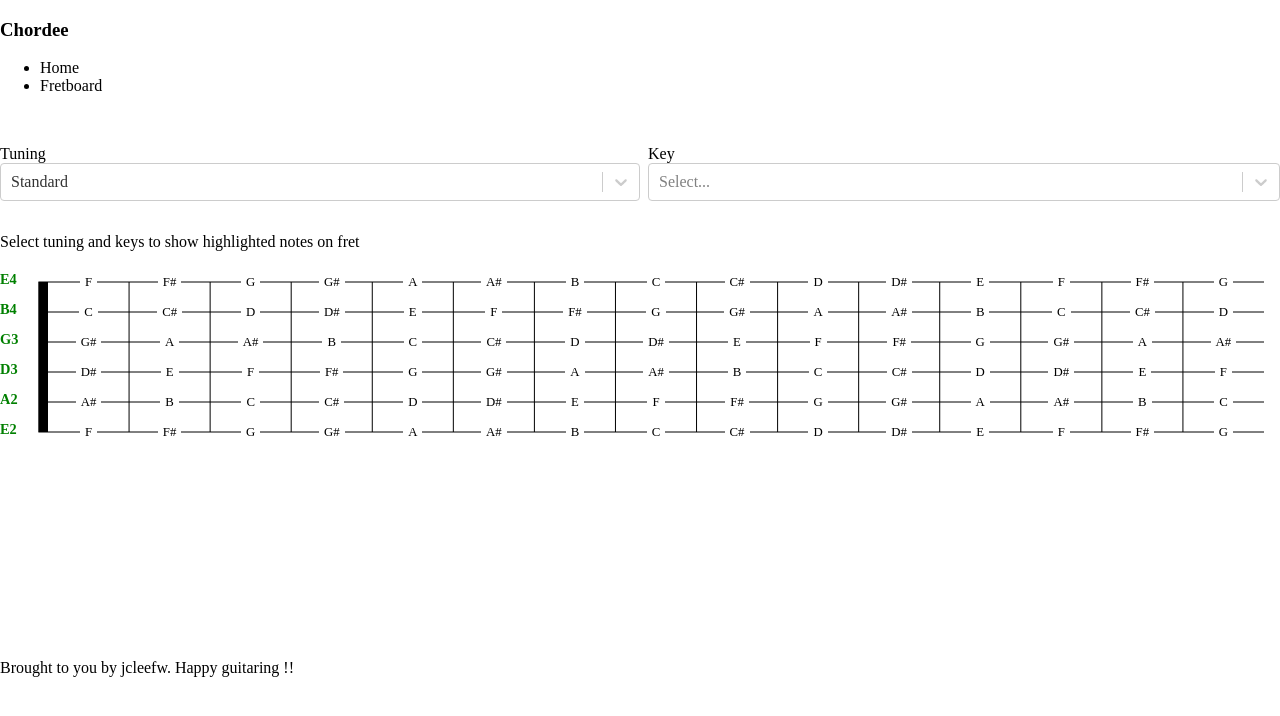
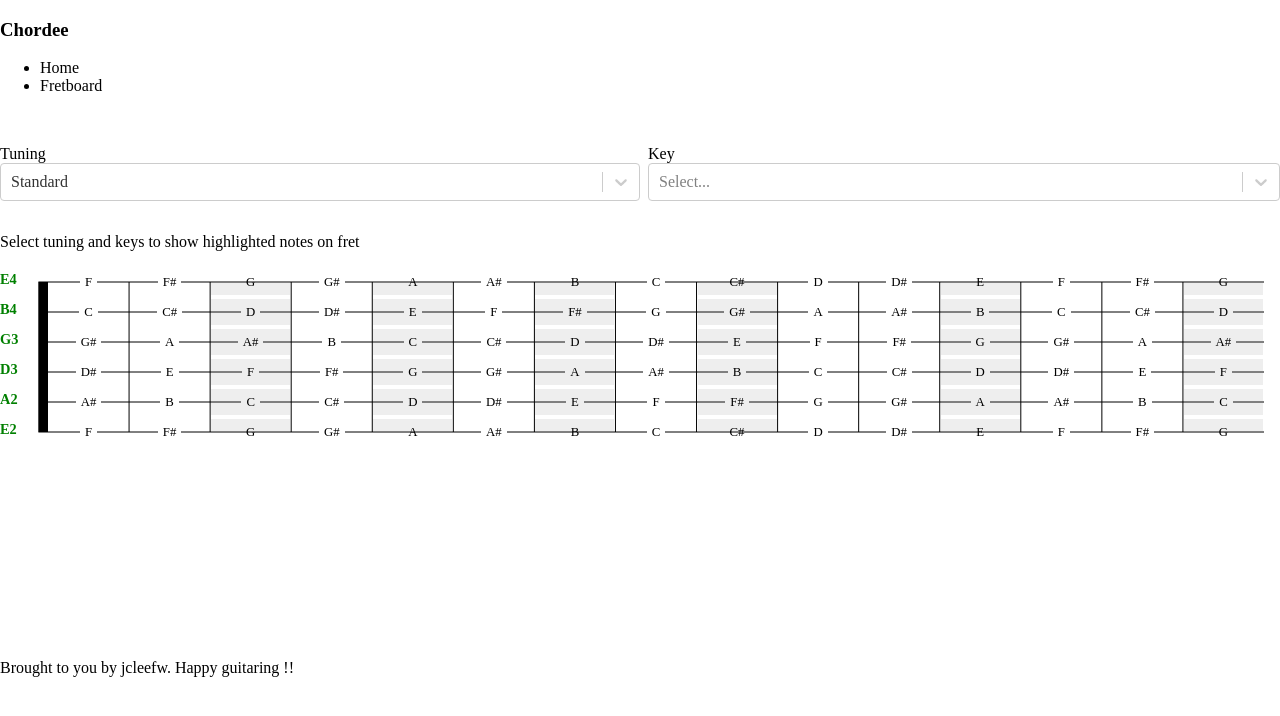
Before and after one commit to jcleefw/chordee-next, a Next.js app: page /FretboardPage in a window 1280 px wide. Shown: the top 716 px of the page. Built offline with nearby package versions, Linux system fonts and the light colour scheme; a web font is replaced by a local one.

Commit message:
adding fret mark css styling

```diff
--- a/src/components/Fretboard/Fret.tsx
+++ b/src/components/Fretboard/Fret.tsx
@@ -3,6 +3,7 @@ import { TuningShape } from 'types/tuning'
 import { stringifyNote } from 'utils/fretboard'
 import styled from 'styled-components'
 import cx from 'classnames'
+import styles from './fretboard.module.scss'
 
 interface Props {
   width: number
@@ -47,14 +48,15 @@ const FretContainer = ({
   index,
 }: Props): ReactElement => {
   const fretString = stringifyNote(note, showOctave)
-
   return (
     <Fret
       className={cx('fret-note', {
         '--highlight': note.highlight,
         '--root': note.highlight === 'root',
         '--scale': note.highlight === 'scale',
-        '--fret-mark': fretMarking.includes(index + 1),
+        [styles.fretMark]: fretMarking.includes(index + 1),
+        [styles.root]: note.highlight === 'root',
+        [styles.scale]: note.highlight === 'scale',
       })}
       style={{ width: `${width}%` }}
       data-note={stringifyNote(note)}
--- a/src/components/Fretboard/FretRow.tsx
+++ b/src/components/Fretboard/FretRow.tsx
@@ -2,6 +2,7 @@ import React, { ReactElement } from 'react'
 import styled from 'styled-components'
 import { fretboardHeight } from 'types/enums'
 import cx from 'classnames'
+import styles from './fretboard.module.scss'
 
 interface Props {
   boardHeight: fretboardHeight
@@ -22,7 +23,10 @@ const FretRow = ({
   const rowHeight = boardHeight / noOfStrings
 
   return (
-    <Row className={cx('fret-row')} style={{ height: `${rowHeight}px` }}>
+    <Row
+      className={cx('fret-row', styles.fretRow)}
+      style={{ height: `${rowHeight}px` }}
+    >
       {children}
     </Row>
   )
--- a/src/components/Fretboard/fretboard.module.scss
+++ b/src/components/Fretboard/fretboard.module.scss
@@ -1,21 +1,20 @@
 $orange: #ffc47ff7;
 $green: #94e594;
 
-.--root span {
+.root span {
   background: $orange;
 }
 
-.--scale span {
+.scale span {
   background: $green;
 }
 
 .fretRow {
-  .fret-note.--fret-mark {
-    background: tomato;
-
-    &:not(.highlight):not(.--scale):not(.--root) span {
+  .fretMark {
+    &:not(.scale):not(.root) span {
       background: #eee;
     }
+
     position: relative;
     z-index: 3;
     &:after,
@@ -29,15 +28,15 @@ $green: #94e594;
 
   &:first-child,
   &:last-child {
-    .fret-note.--fret-mark {
-      &:not(.highlight):not(.--scale):not(.--root) span {
+    .fretMark {
+      &:not(.scale):not(.root) span {
         background: none;
       }
     }
   }
 
   &:not(:last-child) {
-    .fret-note.--fret-mark {
+    .fretMark {
       &:after {
         top: 53%;
         background: #eee;
@@ -46,7 +45,7 @@ $green: #94e594;
   }
 
   &:not(:first-child) {
-    .fret-note.--fret-mark {
+    .fretMark {
       &:before {
         bottom: 53%;
         background: #eee;
--- a/src/pages/_app.tsx
+++ b/src/pages/_app.tsx
@@ -1,5 +1,4 @@
 import 'styles/globals.scss'
-import 'styles/frets-global.scss'
 import 'papercss'
 import type { AppProps } from 'next/app'
 import Layout from 'components/Layout'
--- /dev/null
+++ b/src/styles/colors.ts
@@ -0,0 +1,6 @@
+export const colors = {
+  highlight: {
+    orange: '#ffc47ff7',
+    green: '#94e594',
+  },
+}
--- a/src/styles/frets-global.scss
+++ /dev/null
@@ -1,55 +0,0 @@
-$orange: #ffc47ff7;
-$green: #94e594;
-
-.--root span {
-  background: $orange;
-}
-
-.--scale span {
-  background: $green;
-}
-
-// TODO fix fret-mark marking coloring
-.fretRow {
-  .fret-note.--fret-mark {
-    //   &:not(.highlight):not(.--scale):not(.--root) span {
-    //     background: #eee;
-    //   }
-    //   position: relative;
-    //   z-index: 3;
-    //   &:after,
-    //   &:before {
-    //     content: '';
-    //     position: absolute;
-    //     width: 97.5%;
-    //     height: 50%;
-    //   }
-    // }
-
-    // &:first-child,
-    // &:last-child {
-    //   .fret-note.--fret-mark {
-    //     &:not(.highlight):not(.--scale):not(.--root) span {
-    //       background: none;
-    //     }
-    //   }
-    // }
-
-    // &:not(:last-child) {
-    //   .fret-note.--fret-mark {
-    //     &:after {
-    //       top: 53%;
-    //       background: #eee;
-    //     }
-    //   }
-    // }
-
-    // &:not(:first-child) {
-    //   .fret-note.--fret-mark {
-    //     &:before {
-    //       bottom: 53%;
-    //       background: #eee;
-    //     }
-    //   }
-  }
-}
```
